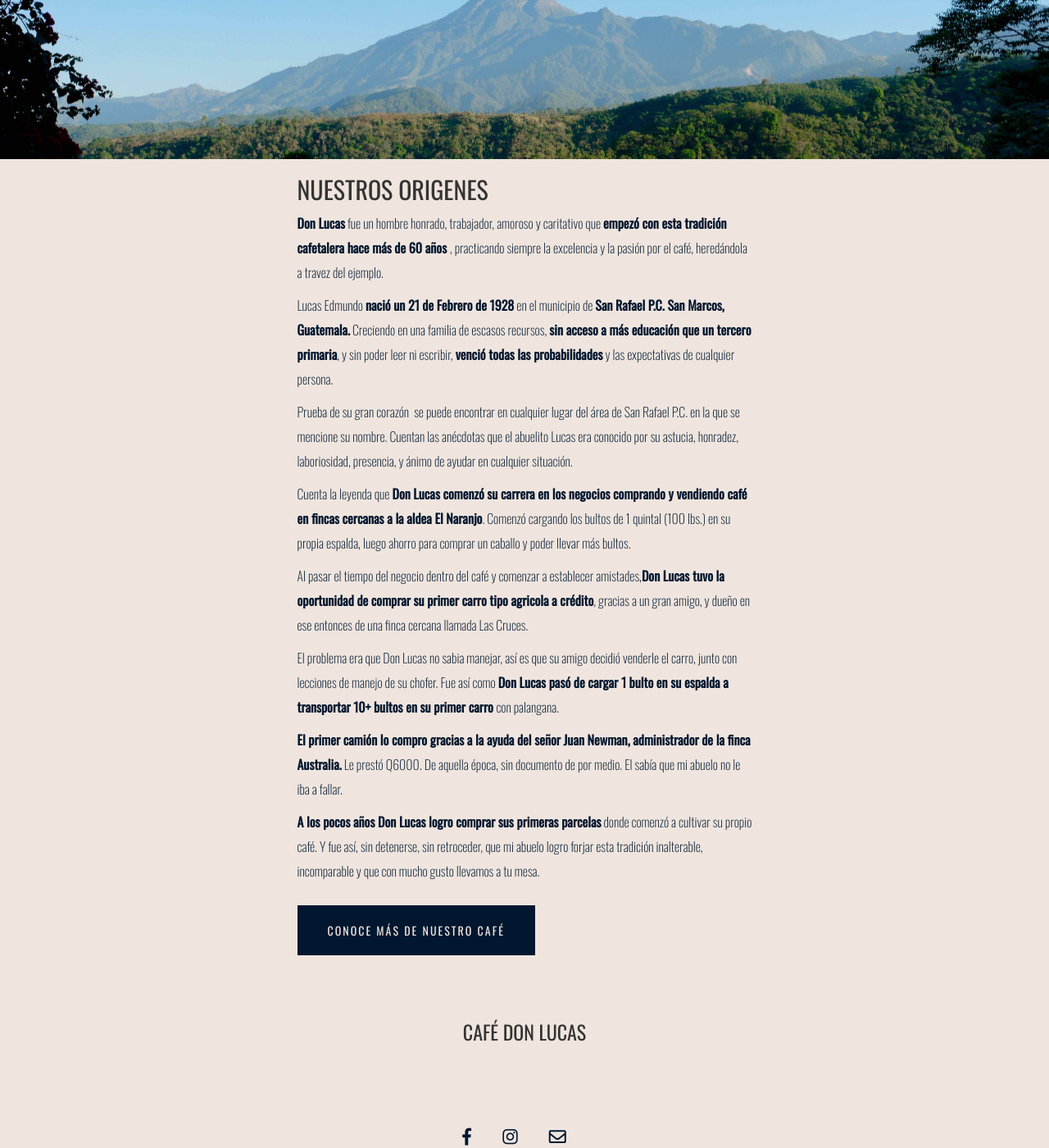
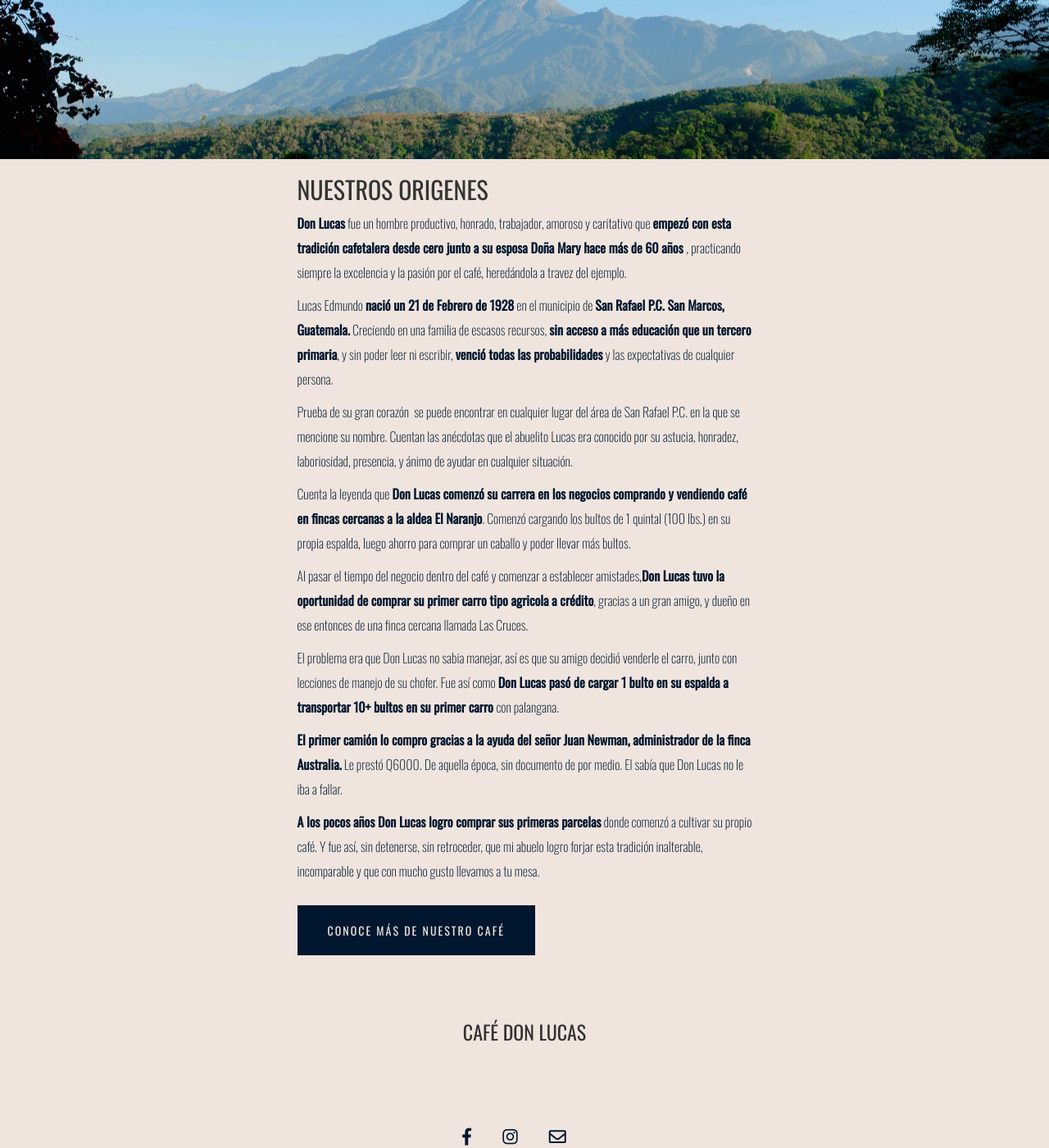
Before and after one commit to rmeoni/fractal, a Jekyll site: the page built from origenes.markdown, in a window 1280 px wide and 1400 px high, scrolled down 476 px. Shown: the whole window at 82% size. Built offline with Jekyll 4.4.1, drawn with Linux system fonts in a browser that asks for light colours; nearby versions of some CDN libraries; a script that is not in the unit is left out.

```diff
--- a/origenes.markdown
+++ b/origenes.markdown
@@ -9,13 +9,13 @@
 		<div class="row">
 			<div class="col-md-6 col-md-offset-3 col-xs-12">
 				<h2>NUESTROS ORIGENES</h2>
-				<p style="padding-top:0px !important ;margin-top:8px !important;"><strong>Don Lucas</strong> fue un hombre honrado, trabajador, amoroso y caritativo que <strong>empezó con esta tradición cafetalera hace más de 60 años </strong>, practicando siempre la excelencia y la pasión por el café, heredándola a travez del ejemplo.</p>
+				<p style="padding-top:0px !important ;margin-top:8px !important;"><strong>Don Lucas</strong> fue un hombre productivo, honrado, trabajador, amoroso y caritativo que <strong>empezó con esta tradición cafetalera desde cero junto a su esposa Doña Mary hace más de 60 años </strong>, practicando siempre la excelencia y la pasión por el café, heredándola a travez del ejemplo.</p>
 				<p style="padding-top:0px !important ;margin-top:8px !important;">Lucas Edmundo <strong>nació un 21 de Febrero de 1928</strong> en el municipio de <strong>San Rafael P.C. San Marcos, Guatemala.</strong> Creciendo en una familia de escasos recursos, <strong>sin acceso a más educación que un tercero primaria</strong>, y sin poder leer ni escribir, <strong>venció todas las probabilidades</strong> y las expectativas de cualquier persona.</p>
 				<p style="padding-top:0px !important ;margin-top:8px !important;">Prueba de su gran corazón  se puede encontrar en cualquier lugar del área de San Rafael P.C. en la que se mencione su nombre. Cuentan las anécdotas  que el abuelito Lucas era conocido por su astucia, honradez, laboriosidad, presencia, y ánimo de ayudar en cualquier situación. </p>
 				<p style="padding-top:0px !important ;margin-top:8px !important;">Cuenta la leyenda que <strong>Don Lucas comenzó su carrera en los negocios comprando y vendiendo café en fincas cercanas a la aldea El Naranjo</strong>. Comenzó cargando los bultos de 1 quintal (100 lbs.) en su propia espalda, luego ahorro para comprar un caballo y poder llevar más bultos.</p>
 				<p style="padding-top:0px !important ;margin-top:8px !important;">Al pasar el tiempo del negocio dentro del café y comenzar a establecer amistades,<strong>Don Lucas tuvo la oportunidad de comprar su primer carro tipo agricola a crédito</strong>, gracias a un gran amigo, y dueño en ese entonces de una finca cercana llamada Las Cruces.</p>
 				<p style="padding-top:0px !important ;margin-top:8px !important;">El problema era que Don Lucas no sabia manejar, así es que su amigo decidió venderle el carro, junto con lecciones de manejo de su chofer. Fue así como <strong>Don Lucas pasó de cargar 1 bulto en su espalda a transportar 10+ bultos en su primer carro </strong> con palangana.</p>
-				<p style="padding-top:0px !important ;margin-top:8px !important;"><strong>El primer camión lo compro gracias a la ayuda del señor Juan Newman, administrador de la finca Australia.</strong> Le prestó Q6000. De aquella época, sin documento de por medio. El sabía que mi abuelo no le iba a fallar.</p>
+				<p style="padding-top:0px !important ;margin-top:8px !important;"><strong>El primer camión lo compro gracias a la ayuda del señor Juan Newman, administrador de la finca Australia.</strong> Le prestó Q6000. De aquella época, sin documento de por medio. El sabía que Don Lucas no le iba a fallar.</p>
 				<p style="padding-top:0px !important ;margin-top:8px !important; margin-bottom: 48px;"><strong>A los pocos años Don Lucas logro comprar sus primeras parcelas</strong> donde comenzó a cultivar su propio café. Y fue así, sin detenerse, sin retroceder, que mi abuelo logro forjar esta tradición inalterable, incomparable y que con mucho gusto llevamos a tu mesa. </p>
 				<a href="/nuestro-cafe" id="button">CONOCE MÁS DE NUESTRO CAFÉ</a>
 			</div>
```
